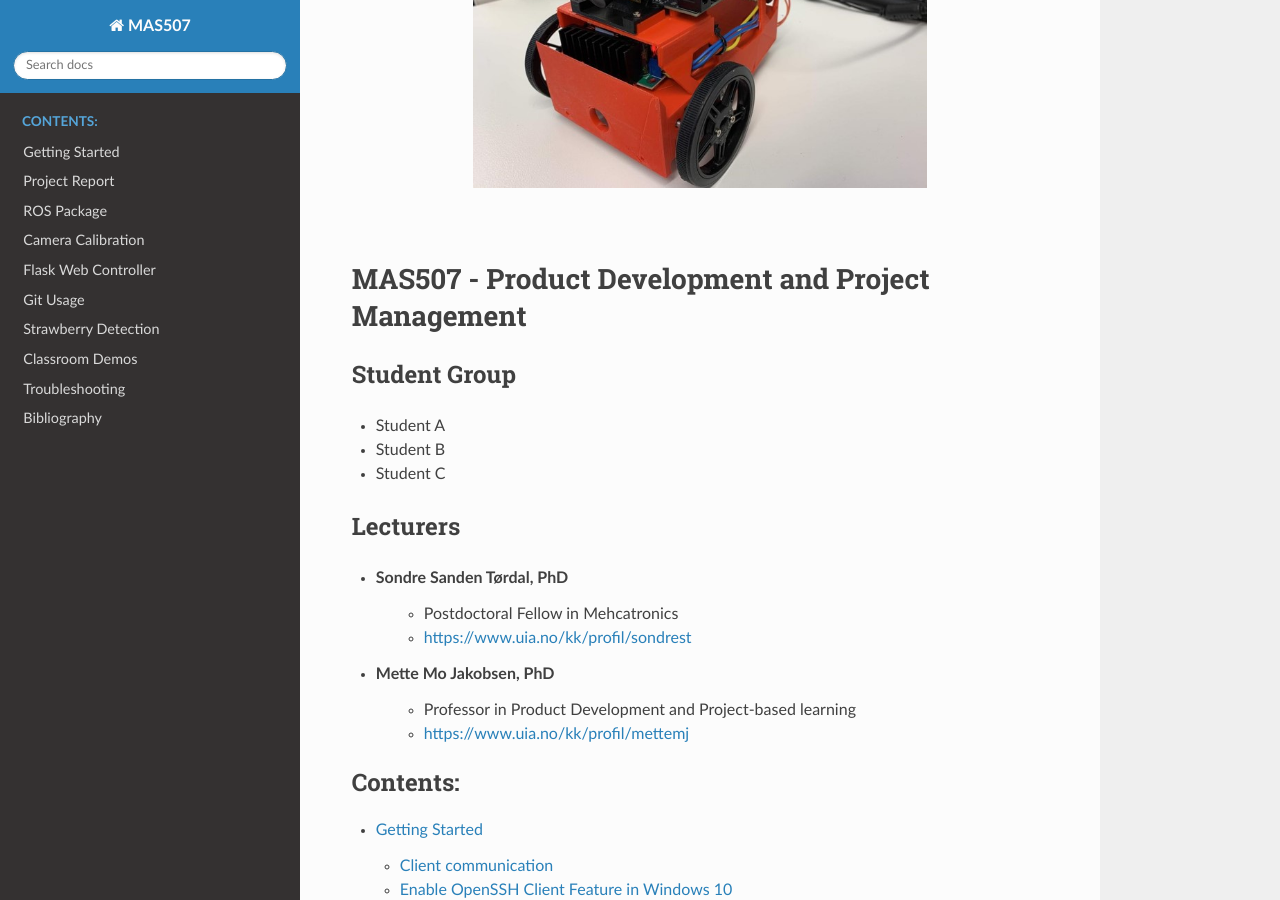
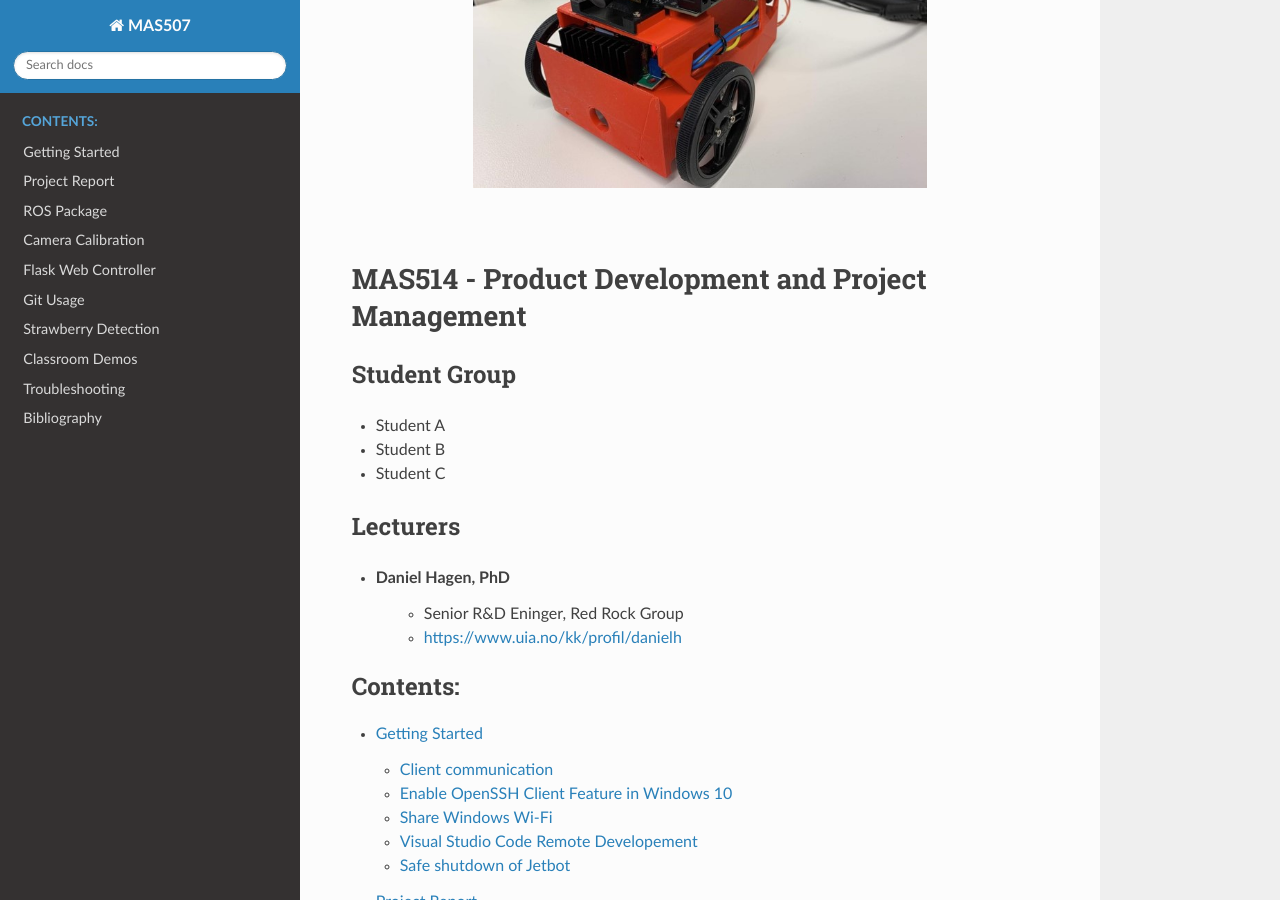
Before and after one commit to Orwatronic/mas_514, a Sphinx documentation site: the page built from docs/index.rst, in a window 1280 px wide and 900 px high, scrolled down 586 px. Built offline with Sphinx 7.4.7 and the Read the Docs theme 2.0.0, drawn with Linux system fonts in a browser that asks for light colours; some of the changed text lies outside the part shown.

Commit message:
Update index.rst

```diff
--- a/docs/index.rst
+++ b/docs/index.rst
@@ -24,7 +24,7 @@
 |
 |
 
-MAS507 - Product Development and Project Management
+MAS514 - Product Development and Project Management
 ===================================================
 
 Student Group
@@ -40,15 +40,9 @@
 Lecturers
 ---------
 
-- Sondre Sanden Tørdal, PhD
-   - Postdoctoral Fellow in Mehcatronics
-   - https://www.uia.no/kk/profil/sondrest
-
-- Mette Mo Jakobsen, PhD
-   - Professor in Product Development and Project-based learning
-   - https://www.uia.no/kk/profil/mettemj
-
-
+- Daniel Hagen, PhD
+   - Senior R&D Eninger, Red Rock Group
+   - https://www.uia.no/kk/profil/danielh
 
 .. toctree::
    :maxdepth: 2
```
